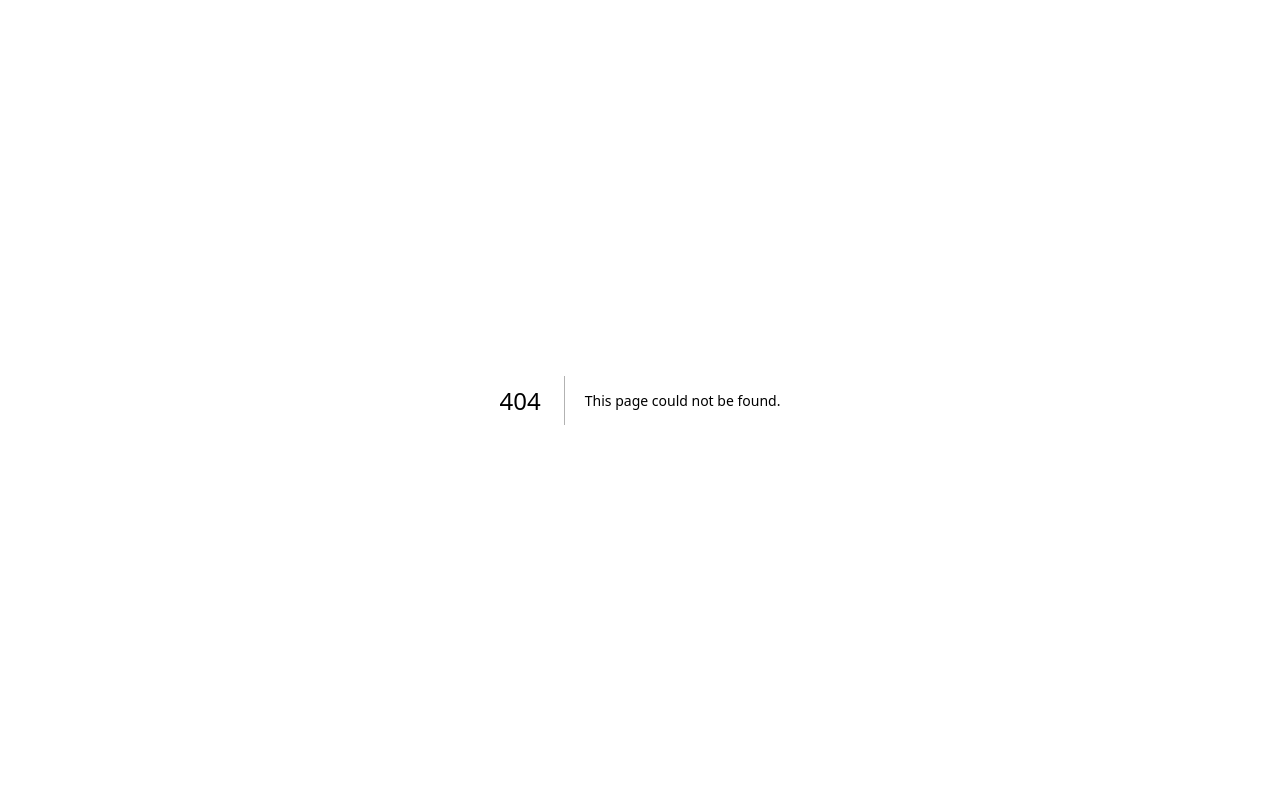
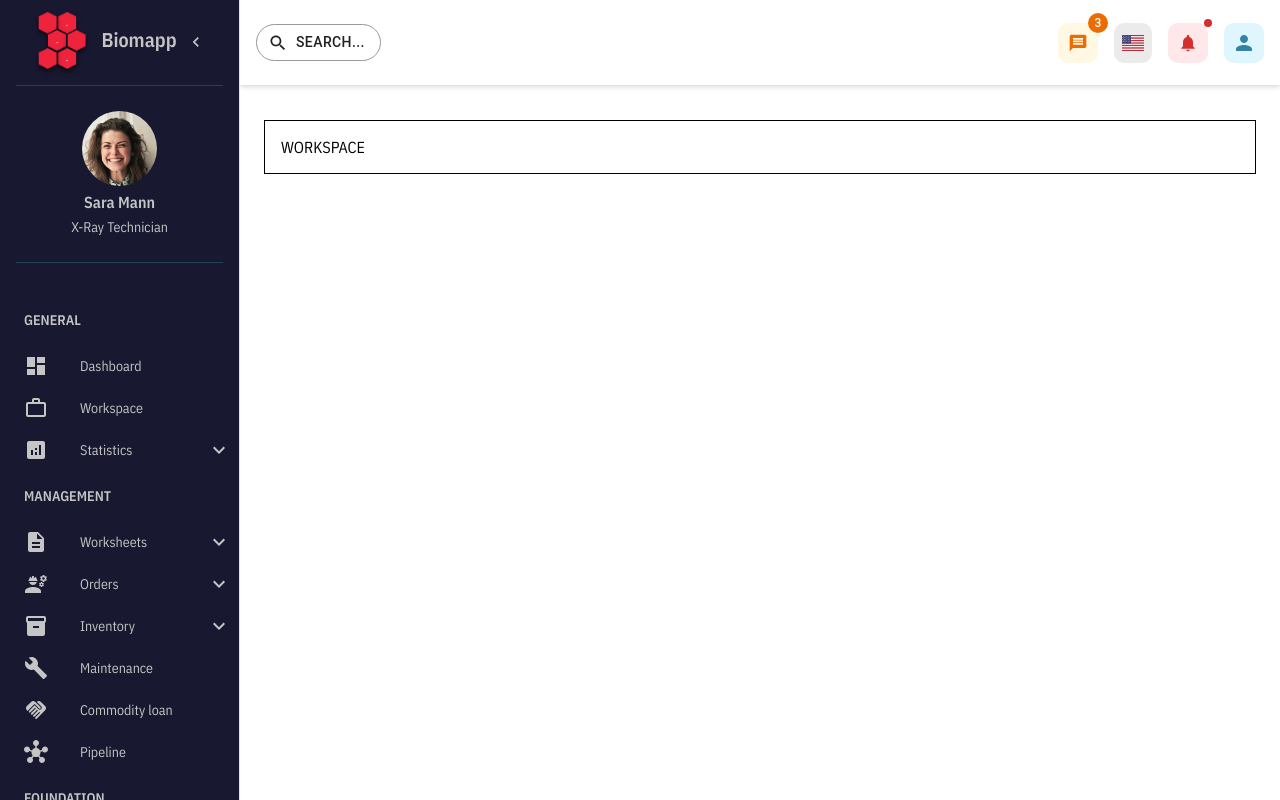
Before and after one commit to bpontiz/BiomedApp-frontend, a Next.js app: page /dashboard/workspace in a window 1280 px wide. Before the commit this address had no page. Built offline with nearby package versions, Linux system fonts and the light colour scheme.

Commit message:
[update] dashboard with a layout creation

```diff
--- a/src/app/dashboard/index.ts
+++ b/src/app/dashboard/index.ts
@@ -1,4 +1,4 @@
 export { default as general } from './general/general';
 export { default as itemListContainer } from './general/general';
-export { default as page } from './page';
+// export { default as page } from './page';
 export { default as sidebar } from './sidebar/sidebar';
--- a/src/app/dashboard/page.tsx
+++ b/src/app/dashboard/layout.tsx
@@ -22,10 +22,9 @@ import deFlag from '../../../public/de.png';
 import styles from './page.module.css';
 import person1 from '../lib/boy1.png';
 import person2 from '../lib/boy2.png';
-import { Maindashboard } from './main/main';
-import { Logout, PersonAdd, PersonOff, Settings, WidthFull } from '@mui/icons-material';
+import { Logout, PersonAdd, Settings  } from '@mui/icons-material';
 
-export default function Dashboard() {
+export default function Layout({ children }: { children: React.ReactNode }) {
     const theme = useTheme();
     const [open, setOpen] = useState(true);
     const [count, setCount] = useState(3);
@@ -423,9 +422,9 @@ export default function Dashboard() {
             <Main open={open}>
                 <DrawerHeader />
                 <div className={styles.mainDashboard}>
-                    <Maindashboard />
+                    {children}
                 </div>
             </Main>
         </Box>
-    )
+    );
 }
--- a/src/app/dashboard/main/main.tsx
+++ b/src/app/dashboard/main/page.tsx
@@ -1,7 +1,7 @@
 'use client'
 import { todayIs } from '@/app/lib/date';
 import { Player } from '@lordicon/react';
-import styles from './main.module.css';
+import styles from './page.module.css';
 import repairIcon from '../../lib/repair.json';
 import lightningIcon from '../../lib/lightning.json';
 import checkIcon from '../../lib/check.json';
@@ -11,7 +11,7 @@ import { Box } from '@mui/material';
 import { LinearProgressWithLabel } from './progressBar';
 
 
-export function Maindashboard() {
+export default function Maindashboard() {
     const playerRefRepair = useRef<Player>(null);
     const playerRefLightning = useRef<Player>(null);
     const playerRefCheck = useRef<Player>(null);
--- a/src/app/dashboard/sidebar/sidebar.module.css
+++ b/src/app/dashboard/sidebar/sidebar.module.css
@@ -46,3 +46,8 @@
     margin: 1rem;
     font-weight: 600;
 }
+
+.linking {
+    text-decoration: none;
+    color: #c5c5c5;
+}
--- a/src/app/dashboard/sidebar/sidebar.tsx
+++ b/src/app/dashboard/sidebar/sidebar.tsx
@@ -9,7 +9,7 @@ import {
     createTheme,
     ThemeProvider,
     Divider,
-    Avatar
+    Avatar,
 } from '@mui/material';
 import DashboardIcon from '@mui/icons-material/Dashboard';
 import AnalyticsIcon from '@mui/icons-material/Analytics';
@@ -21,12 +21,14 @@ import BuildIcon from '@mui/icons-material/Build';
 import HandshakeIcon from '@mui/icons-material/Handshake';
 import ViewCompactAltIcon from '@mui/icons-material/ViewCompactAlt';
 import AssignmentLateIcon from '@mui/icons-material/AssignmentLate';
+import WorkOutlineOutlinedIcon from '@mui/icons-material/WorkOutlineOutlined';
 import HubIcon from '@mui/icons-material/Hub';
 import { useState } from 'react';
 import { ExpandLess, ExpandMore } from '@mui/icons-material';
 import Image from 'next/image';
 import { ibm } from '@/app/lib/fonts';
 import humanFace from '../../../../public/human-face.jpg';
+import Link from 'next/link';
 
 export default function Sidebar() {
     const [openStatistics, setopenStatistics] = useState(false);
@@ -67,12 +69,22 @@ export default function Sidebar() {
                         }
                     >
                         <p className={`${ibm.className} ${styles.listTitle}`}>GENERAL</p>
+                        <Link href='/dashboard/main' className={styles.linking}>
                             <ListItemButton>
                                 <ListItemIcon>
                                     <DashboardIcon color='primary'/>
                                 </ListItemIcon>
                                 <ListItemText primary="Dashboard" disableTypography={true} />
                             </ListItemButton>
+                        </Link>
+                        <Link href='/dashboard/workspace' className={styles.linking}>
+                            <ListItemButton>
+                                <ListItemIcon>
+                                    <WorkOutlineOutlinedIcon color='primary'/>
+                                </ListItemIcon>
+                                <ListItemText primary="Workspace" disableTypography={true} />
+                            </ListItemButton>
+                        </Link>
                         <ListItemButton
                             onClick={() => {
                                 setopenStatistics(!openStatistics);
--- /dev/null
+++ b/src/app/dashboard/workspace/page.module.css
@@ -0,0 +1,4 @@
+.section {
+    border: 1px solid black;
+    padding: 1rem;
+}
--- /dev/null
+++ b/src/app/dashboard/workspace/page.tsx
@@ -0,0 +1,9 @@
+import styles from './page.module.css';
+
+export default function Page() {
+    return (
+        <section className={styles.section}>
+            <p>WORKSPACE</p>
+        </section>
+    );
+};
--- a/src/app/page.tsx
+++ b/src/app/page.tsx
@@ -13,7 +13,7 @@ export default function Home() {
           <Link href="/signup">Go to sign up</Link>
         </li>
         <li>
-          <Link href="/dashboard">Go to dashboard</Link>
+          <Link href="/dashboard/main">Go to dashboard</Link>
         </li>
       </ul>
     </main>
```
Also changed, not shown: src/app/dashboard/main/page.module.css (renamed from src/app/dashboard/main/main.module.css). Lines whose indentation alone changed are shown as unchanged.
